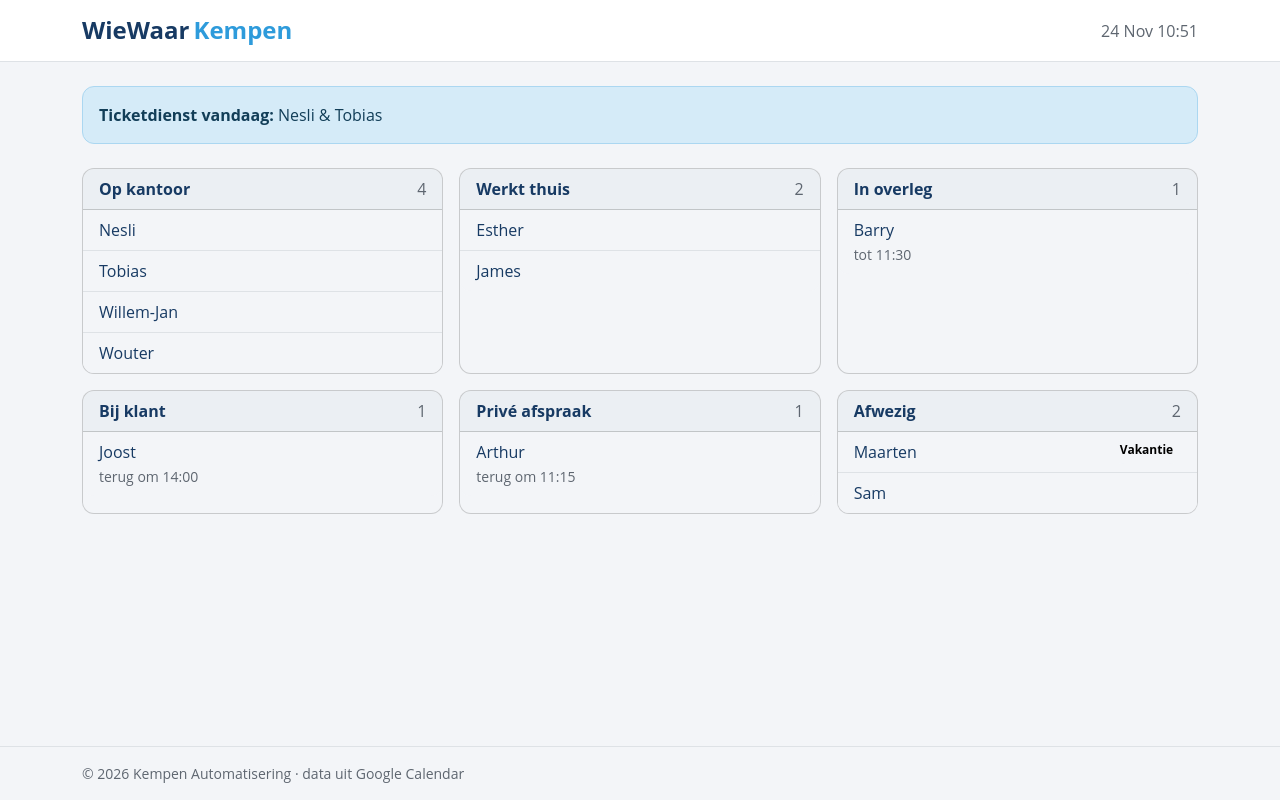
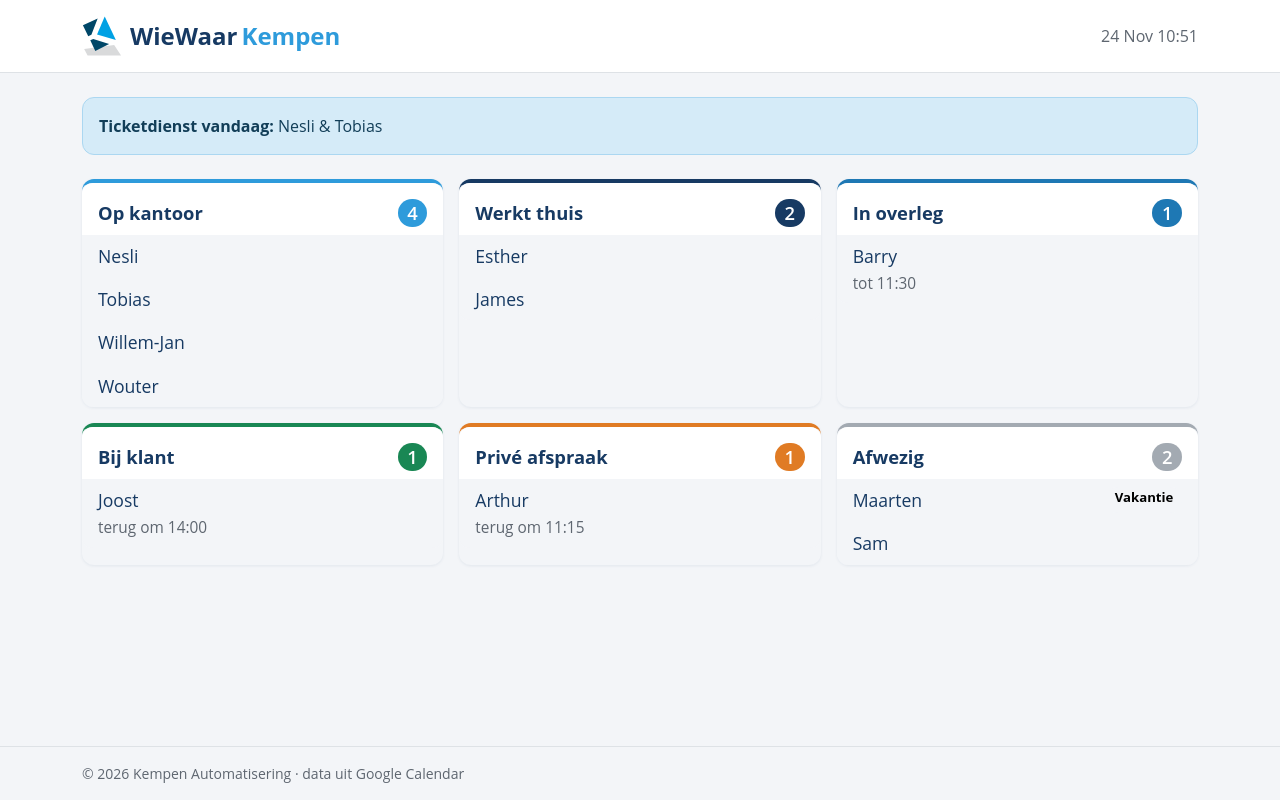
Before and after one commit to nesliprm/WieWaar, a Rails app: page / in a window 1280 px wide. Run offline with Rails 7, Linux system fonts and the light colour scheme; data comes from the database, SQL or seed files in the repository; style sheets or scripts are compiled from the project's sources; some libraries are stand-ins or nearby versions.

Commit message:
logo added

```diff
--- a/app/assets/stylesheets/application.scss
+++ b/app/assets/stylesheets/application.scss
@@ -40,3 +40,43 @@ $border-radius-lg: 1.25rem;
   --ww-status-away: #{$kempen-orange};
   --ww-status-off: #A3AAB2;
 }
+
+// 5. Board zones
+.zone {
+  --zone-color: var(--ww-status-office);
+  border: 0;
+  border-top: 4px solid var(--zone-color);
+  box-shadow: 0 1px 3px rgba($kempen-navy, 0.08);
+
+  .card-header {
+    background: $white;
+    border-bottom: 0;
+    font-size: 1.15rem;
+    padding-top: 1rem;
+  }
+
+  .list-group-item {
+    font-size: 1.1rem;
+    border-color: $kempen-bg;
+  }
+}
+
+.zone__count {
+  background: var(--zone-color);
+  color: $white;
+  border-radius: 999px;
+  padding: 0 0.6rem;
+  font-weight: 600;
+}
+
+.zone__empty {
+  color: $kempen-muted;
+  font-style: italic;
+}
+
+.zone--kantoor   { --zone-color: var(--ww-status-office); }
+.zone--thuis     { --zone-color: var(--ww-status-home); }
+.zone--overleg   { --zone-color: #{$kempen-link}; }
+.zone--bij-klant { --zone-color: #{$success}; }
+.zone--prive     { --zone-color: var(--ww-status-away); }
+.zone--afwezig   { --zone-color: var(--ww-status-off); }
--- a/app/helpers/board_helper.rb
+++ b/app/helpers/board_helper.rb
@@ -17,6 +17,15 @@ module BoardHelper
     { title: "Bij klant",      statuses: %w[bij_klant] },
     { title: "Privé afspraak", statuses: %w[prive] },
     { title: "Afwezig",        statuses: %w[vakantie ziek afwezig] }
+  ].freeze
+
+    ZONES = [
+    { key: "kantoor",   title: "Op kantoor",     statuses: %w[kantoor] },
+    { key: "thuis",     title: "Werkt thuis",    statuses: %w[thuis] },
+    { key: "overleg",   title: "In overleg",     statuses: %w[overleg] },
+    { key: "bij-klant", title: "Bij klant",      statuses: %w[bij_klant] },
+    { key: "prive",     title: "Privé afspraak", statuses: %w[prive] },
+    { key: "afwezig",   title: "Afwezig",        statuses: %w[vakantie ziek afwezig] }
   ].freeze
 
   def status_badge(status)
--- a/app/views/board/show.html.erb
+++ b/app/views/board/show.html.erb
@@ -18,10 +18,10 @@
     <% BoardHelper::ZONES.each do |zone| %>
       <% people = @statuses.select { |_employee, status| zone[:statuses].include?(status) } %>
       <div class="col-12 col-md-6 col-xl-4">
-        <div class="card h-100">
+        <div class="card h-100 zone zone--<%= zone[:key] %>">
           <div class="card-header d-flex justify-content-between">
             <strong><%= zone[:title] %></strong>
-            <span class="text-secondary"><%= people.size %></span>
+            <span class="zone__count"><%= people.size %></span>
           </div>
           <ul class="list-group list-group-flush">
             <% people.each do |employee, status| %>
@@ -37,7 +37,7 @@
               </li>
             <% end %>
             <% if people.empty? %>
-              <li class="list-group-item text-secondary">-</li>
+              <li class="list-group-item zone__empty">-</li>
             <% end %>
           </ul>
         </div>
--- a/app/views/shared/_header.html.erb
+++ b/app/views/shared/_header.html.erb
@@ -1,8 +1,11 @@
 <header class="bg-white border-bottom">
   <div class="container d-flex align-items-center justify-content-between py-3">
-    <div>
-      <span class="h4 fw-bold text-primary mb-0">WieWaar</span>
-      <span class="h4 text-info mb-0">Kempen</span>
+    <div class="d-flex align-items-center gap-2">
+      <%= image_tag "kempen-logo.svg", alt: "Kempen", width: 40, height: 40 %>
+      <div>
+        <span class="h4 fw-bold text-primary mb-0">WieWaar</span>
+        <span class="h4 text-info mb-0">Kempen</span>
+      </div>
     </div>
     <span class="text-secondary"><%= l(Time.current, format: :short) %></span>
   </div>
```
Also changed, not shown: app/assets/images/kempen-logo.svg (added), 3 other files.
